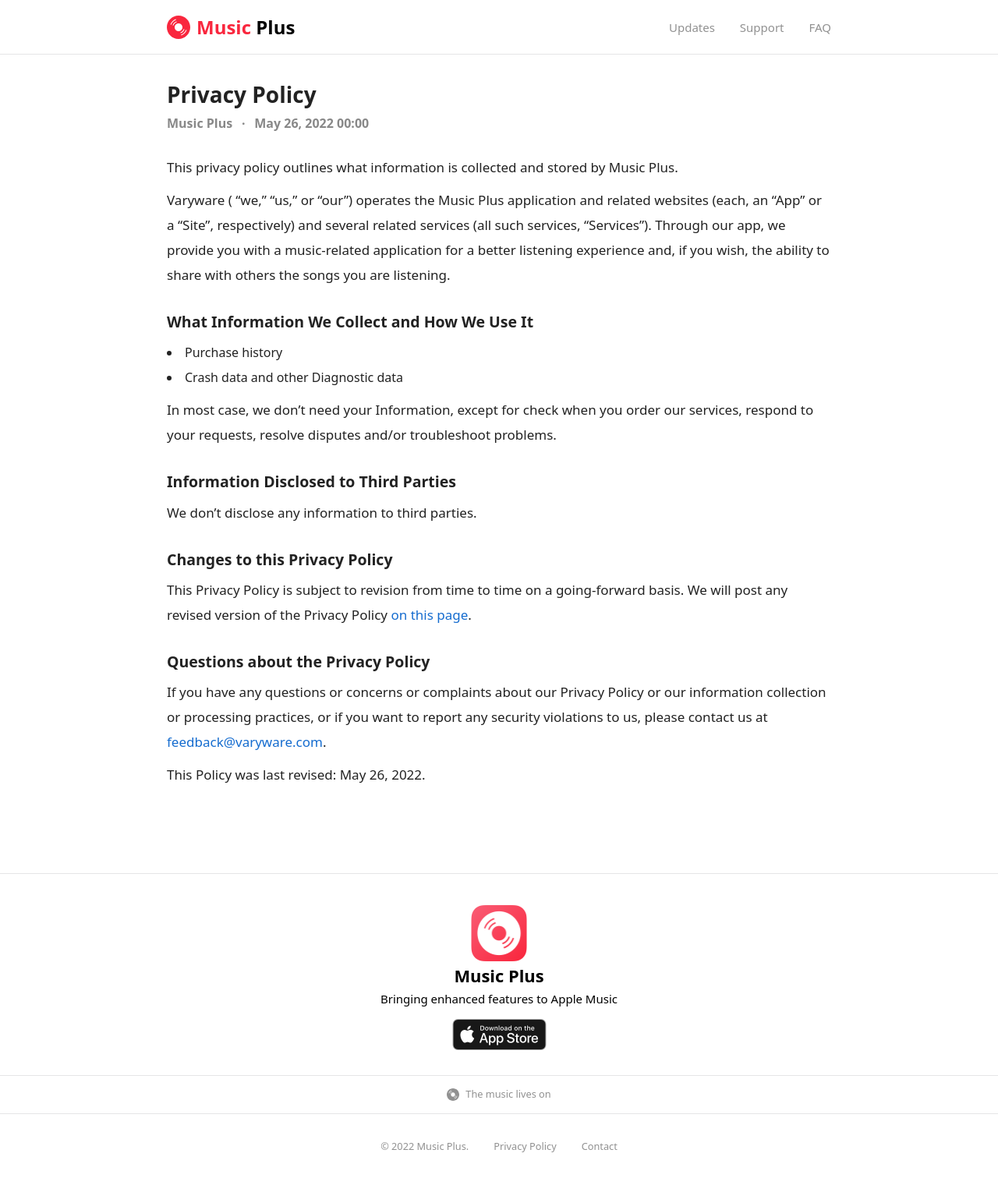
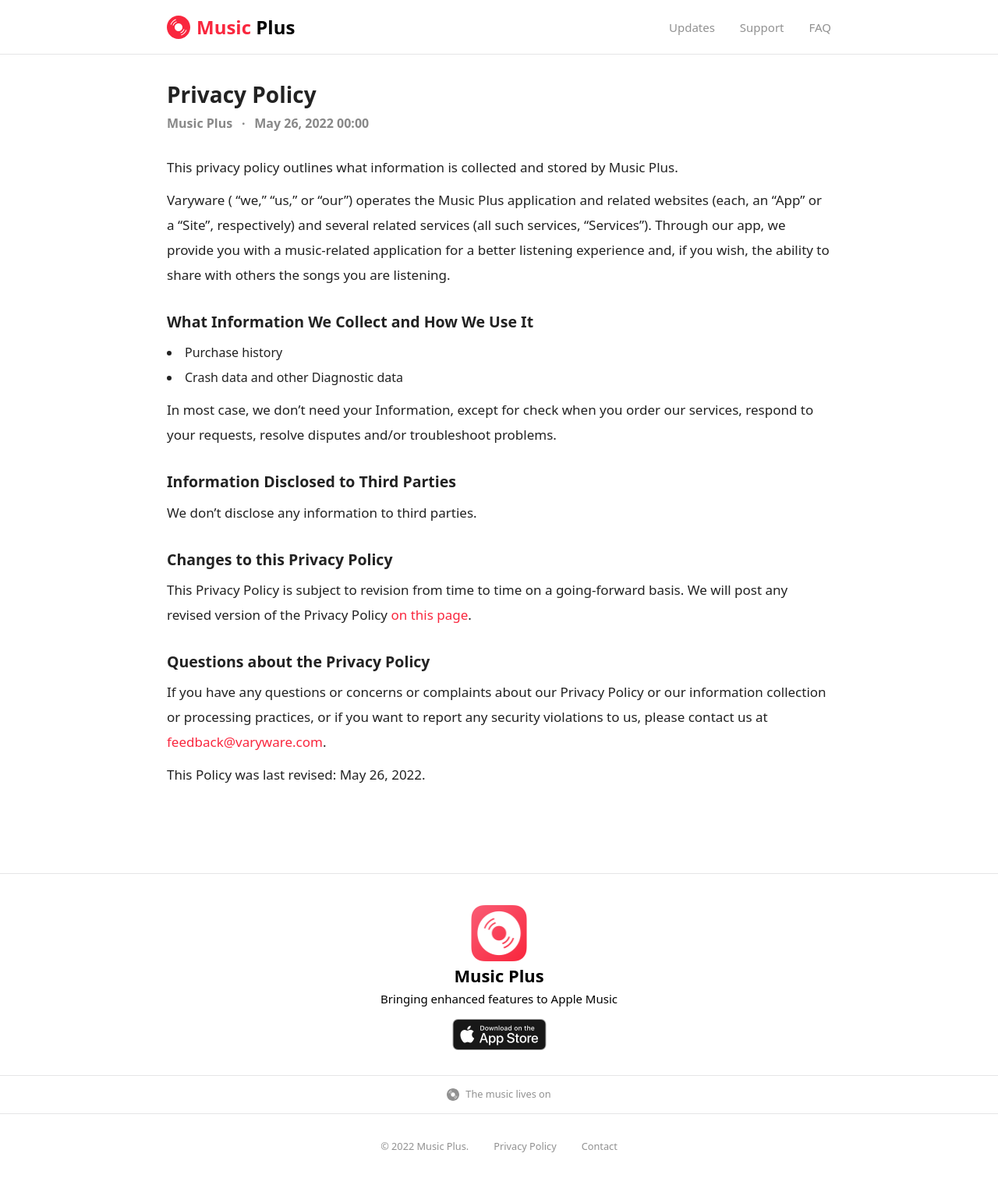
Before and after one commit to varyware/music-plus-site, a Jekyll site: the page built from _subpages/privacy.md, in a window 1280 px wide. Shown: the whole page at 78% size. Built offline with Jekyll 4.4.1, drawn with Linux system fonts in a browser that asks for light colours.

Commit message:
Darkmode adjust fix

```diff
--- a/_sass/custom/_home.scss
+++ b/_sass/custom/_home.scss
@@ -138,6 +138,10 @@
         font-size: $funit;
         font-weight: 450;
         margin: $unit * 2 0;
+
+        @include dark-mode {
+          color: $tint-color;
+        }
       }
     }
 
--- a/_sass/theme/_base.scss
+++ b/_sass/theme/_base.scss
@@ -127,7 +127,7 @@
  * Links
  */
 a {
-  color: $blue-color;
+  color: $tint-color;
   text-decoration: none;
 
   &:visited {
@@ -135,7 +135,7 @@
   }
 
   &:hover {
-    color: $blue-color;
+    color: $tint-color;
     text-decoration: underline;
   }
 
--- a/_sass/theme/_layout.scss
+++ b/_sass/theme/_layout.scss
@@ -118,7 +118,7 @@
       }
 
       &:hover {
-        color: $grey-color;
+        color: $black-color;
       }
 
       @include dark-mode {
--- a/_sass/theme/_post.scss
+++ b/_sass/theme/_post.scss
@@ -92,7 +92,7 @@
   }
 
   a:visited {
-    color: $blue-color;
+    color: $tint-color;
   }
 
   p {
```
